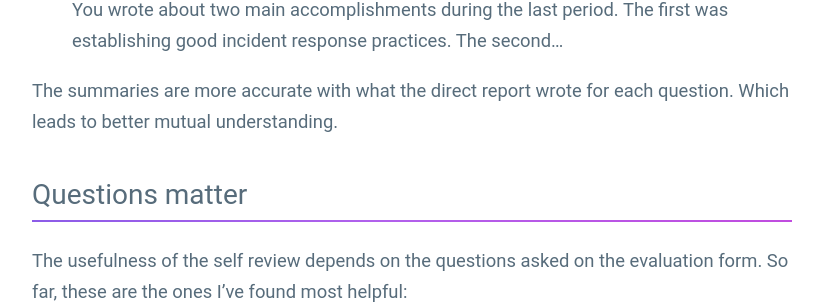
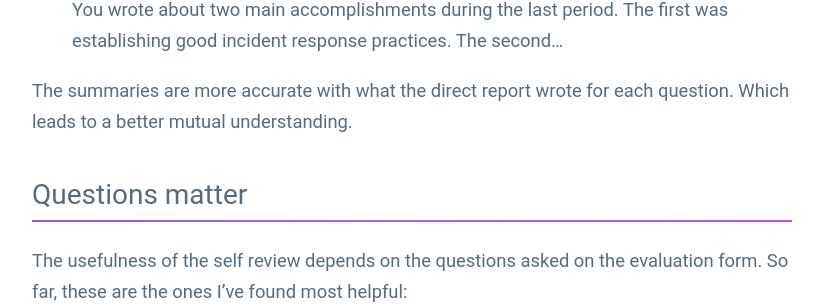
Before and after one commit to guillermodlpa/site, a Jekyll site: the page built from _posts/2021-03-29-better-approach-self-review-in-performance-reviews.markdown, in a window 1280 px wide. Shown: the part 1241-1545 px from the top of the page, without its empty margins (228-1047 px from the left). Built offline with Jekyll 4.4.1, drawn with Linux system fonts in a browser that asks for light colours.

```diff
--- a/_posts/2021-03-29-better-approach-self-review-in-performance-reviews.markdown
+++ b/_posts/2021-03-29-better-approach-self-review-in-performance-reviews.markdown
@@ -22,7 +22,7 @@ When delivering the performance review in a meeting, reading out loud the questi
 
 > You wrote about two main accomplishments during the last period. The first was establishing good incident response practices. The second...
 
-The summaries are more accurate with what the direct report wrote for each question. Which leads to better mutual understanding.
+The summaries are more accurate with what the direct report wrote for each question. Which leads to a better mutual understanding.
 
 ## Questions matter
 
```
